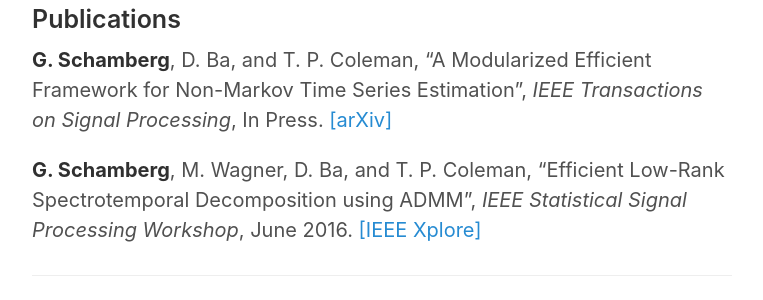
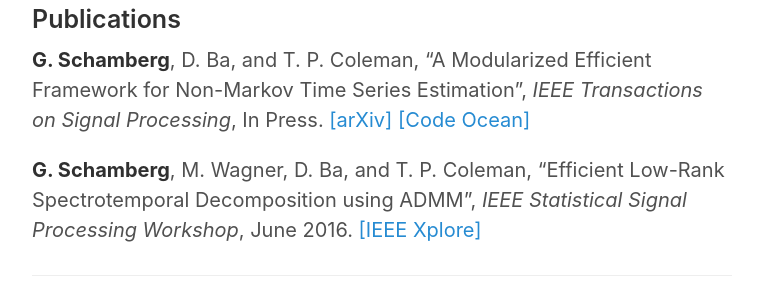
Before and after one commit to gabeschamberg/gabeschamberg.github.io, a Jekyll site: the page built from cv.md, in a window 1280 px wide. Shown: the part 351-651 px from the top of the page, without its empty margins (258-1021 px from the left). Built offline with Jekyll 4.4.1, drawn with Linux system fonts in a browser that asks for light colours.

Commit message:
added code ocean link for non-markov estimation paper

```diff
--- a/cv.md
+++ b/cv.md
@@ -14,7 +14,7 @@ B.S. CSE, UC San Diego, *2008-2012*
 ### Publications
 
 **G. Schamberg**, D. Ba, and T. P. Coleman, “A Modularized Efficient Framework for
-Non-Markov Time Series Estimation”, *IEEE Transactions on Signal Processing*, In Press. [[arXiv]](https://arxiv.org/abs/1706.04685)
+Non-Markov Time Series Estimation”, *IEEE Transactions on Signal Processing*, In Press. [[arXiv]](https://arxiv.org/abs/1706.04685) [[Code Ocean]](https://codeocean.com/2018/01/16/a-modularized-efficient-framework-for-non-markov-time-series-estimation/)
 
 **G. Schamberg**, M. Wagner, D. Ba, and T. P. Coleman, “Efficient Low-Rank Spectrotemporal Decomposition using ADMM”, *IEEE Statistical Signal Processing Workshop*, June 2016. [[IEEE Xplore]](http://ieeexplore.ieee.org/document/7551797/)
 
```
Also changed, not shown: research.md (+1 -1 lines).
